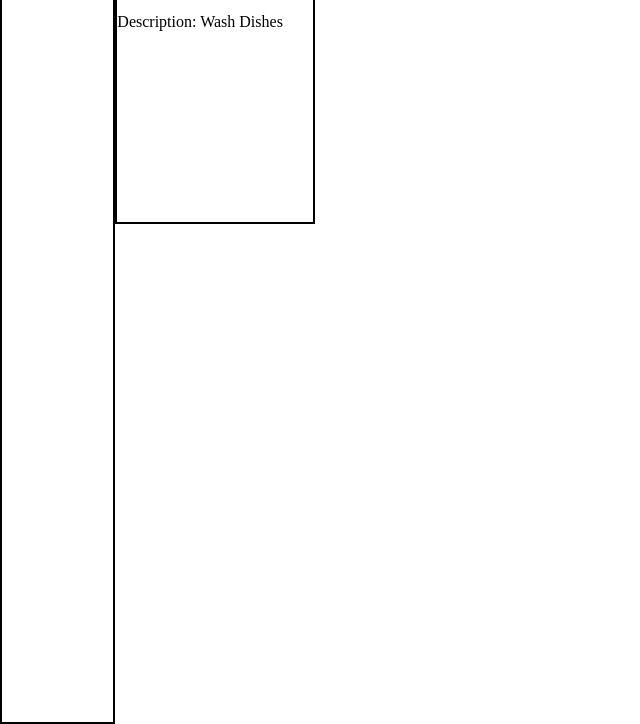
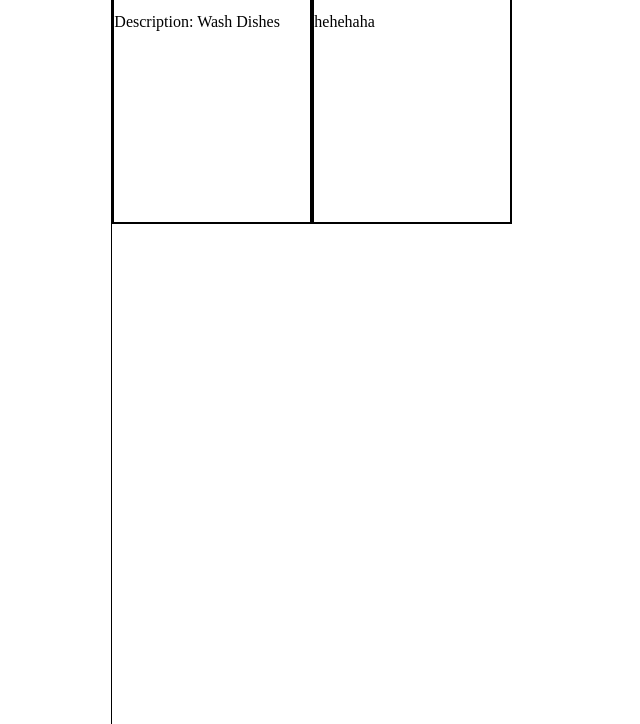
Before and after one commit to jameswang08/toDoList, a website built with webpack: page dist/index.html in a window 1280 px wide. Shown: the part 76-800 px from the top of the page, without its empty margins (0-640 px from the left). Built offline with nearby package versions, Linux system fonts and the light colour scheme.

Commit message:
Create project and task classes

```diff
--- a/src/index.js
+++ b/src/index.js
@@ -1 +1,29 @@
-console.log("Hello world");
+import './style.css';
+import Task from './task.js'
+import Project from './project.js'
+
+let myProj = new Project("test");
+let myTask = new Task("wash deeshes", "low", "today", "hehehaha");
+
+myProj.addTask(myTask);
+myProj.displayTasks();
+
+/*
+Functionality I still need to implement:
+-add tasks
+  simple event listener w/ an add button
+-expand/edit task
+  Edit button that makes task focused and blurs out rest
+-delete task
+  Delete a task from obj - use an event listener probably
+-add projects
+  simple event listener w/ an add button
+-switch project in view
+  -simple event listener tab system where i clear out container contents and add new stuff
+-store data locally
+
+Things I need to figure out:
+-how to keep track of each project?
+  arr w/ task objects?
+-array of projects?
+*/
--- /dev/null
+++ b/src/project.js
@@ -0,0 +1,17 @@
+class Project{
+    constructor(projName){
+        this.name=projName;
+        this.taskList = [];
+    }
+    addTask(taskObj){
+        this.taskList.push(taskObj);
+    }
+    displayTasks(){
+        const newProj = document.querySelector('.tasks');
+        this.taskList.forEach( item => {
+            newProj.appendChild(item.display());
+        });
+    }
+}
+
+export default Project
--- a/src/style.css
+++ b/src/style.css
@@ -9,9 +9,8 @@ h1, h2, h3{
     height: 100vh;
 }
 
-.projects,
-.task{
-    border: 2px solid black;
+.projects{
+    border-right: 1px solid black;
 }
 
 .tasks{
@@ -22,8 +21,10 @@ h1, h2, h3{
 }
 
 .task{
+    border: 2px solid black;
     display: flex;
     flex-direction: column;
     justify-content: flex-start;
     align-items: flex-start;
+    overflow: hidden;
 }
--- /dev/null
+++ b/src/task.js
@@ -0,0 +1,33 @@
+class Task{
+    constructor(nm, prio, date, disc){
+        this.name = nm;
+        this.priority = prio;
+        this.date = date;
+        this.description = disc;
+    }
+    display(){
+        const task= document.createElement('div');
+
+        const taskName = document.createElement('h2');
+        taskName.textContent = this.name;
+        task.appendChild(taskName);
+
+        const taskPriority = document.createElement('h3');
+        taskPriority.textContent = this.priority;
+        task.appendChild(taskPriority);
+
+        const taskDate = document.createElement('h3');
+        taskDate.textContent = this.date;
+        task.appendChild(taskDate);
+
+        const taskDescription = document.createElement('p');
+        taskDescription.textContent = this.description;
+        task.appendChild(taskDescription);
+
+        task.classList.add('task');
+
+        return task;
+    }
+}
+
+export default Task;
--- a/webpack.config.js
+++ b/webpack.config.js
@@ -6,6 +6,7 @@ module.exports = {
     filename: 'main.js',
     path: path.resolve(__dirname, 'dist'),
   },
+  devtool: 'inline-source-map',
   module: {
     rules: [
       {
```
Also changed, not shown: dist/index.html.
